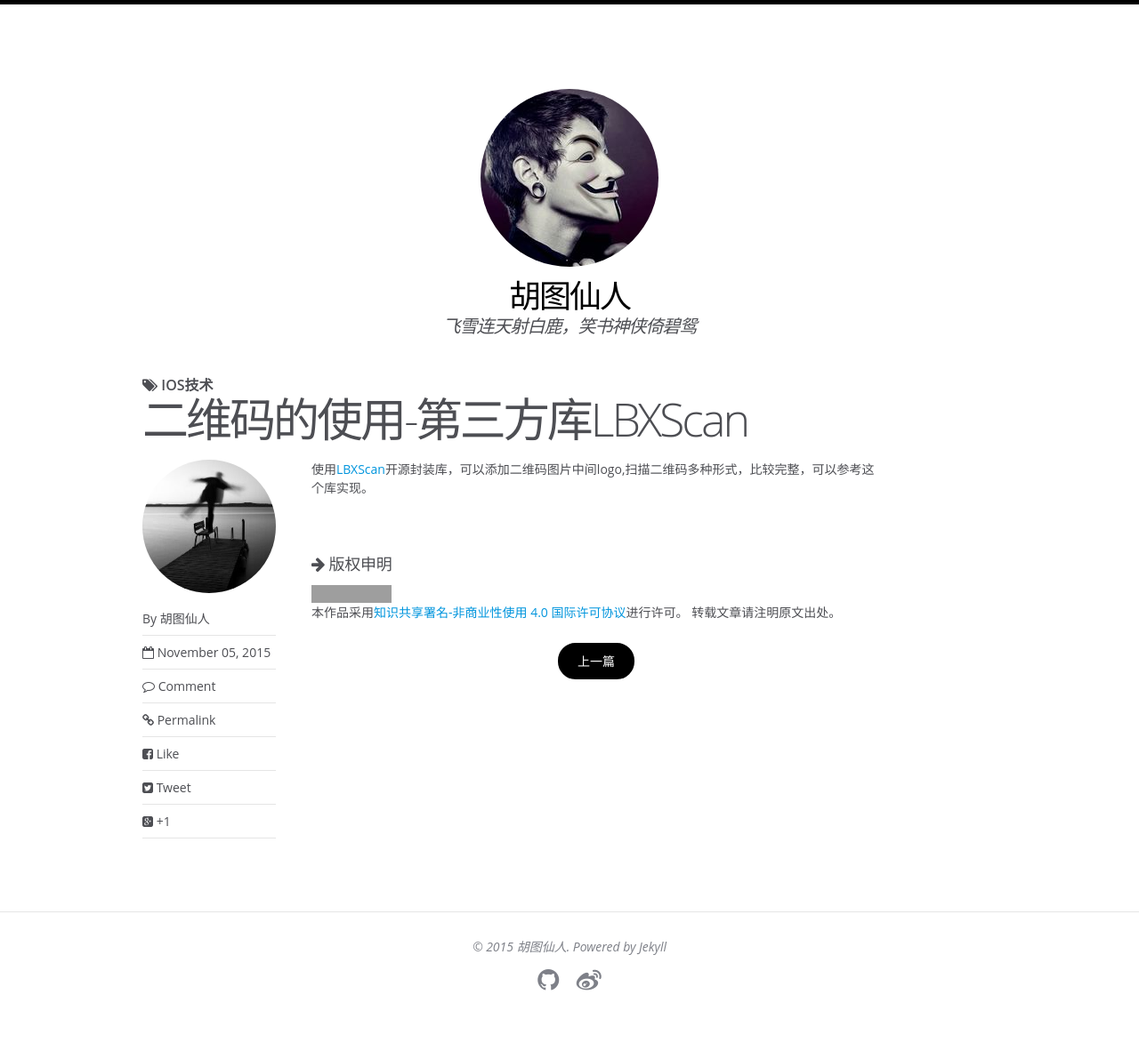
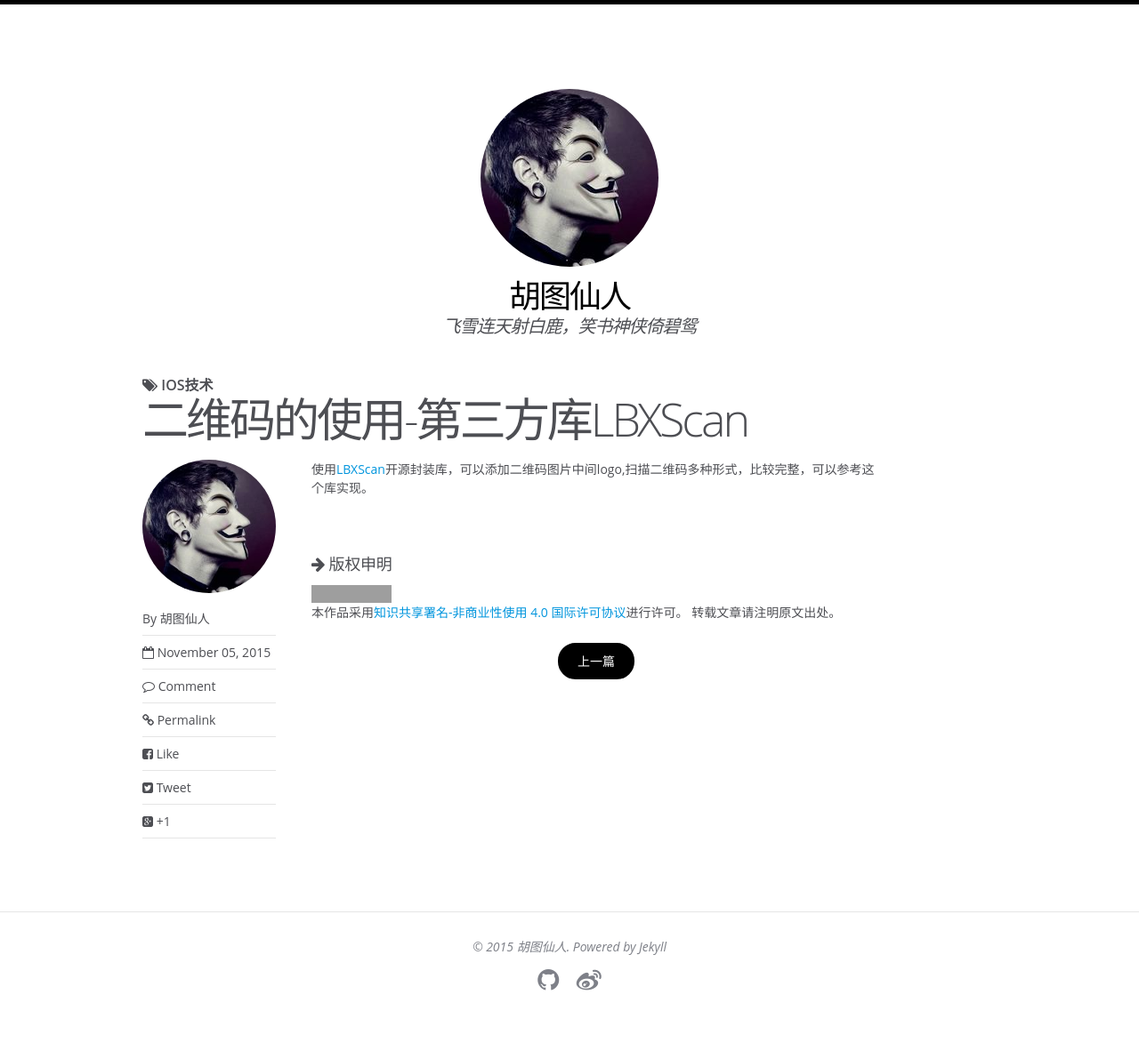
Before and after one commit to hutuxianren/hutuxianren.github.io, a Jekyll site: the page built from _posts/2015-11-05-二维码的使用.markdown, in a window 1280 px wide. Shown: the whole page at 89% size. Built offline with Jekyll 4.4.1, drawn with Linux system fonts in a browser that asks for light colours; some web fonts are replaced; Markdown is read by kramdown in place of the engine named in the settings; comment, search, counter and statistics services are not loaded; grey boxes are pictures that could not be loaded.

Commit message:
Update _config.yml

```diff
--- a/_config.yml
+++ b/_config.yml
@@ -13,8 +13,8 @@ asset_url:        http://hutuxianren.github.io
 # Owner/author information
 owner:
   name:           胡图仙人
-  avatar:         bio-photo.jpg
-  email:          782208178@qq.com
+  avatar:         site-logo.png
+  email:          tuyixin1993@163.com
   # Social networking links used in footer. Update and remove as you like.
   twitter:
   facebook:
```
